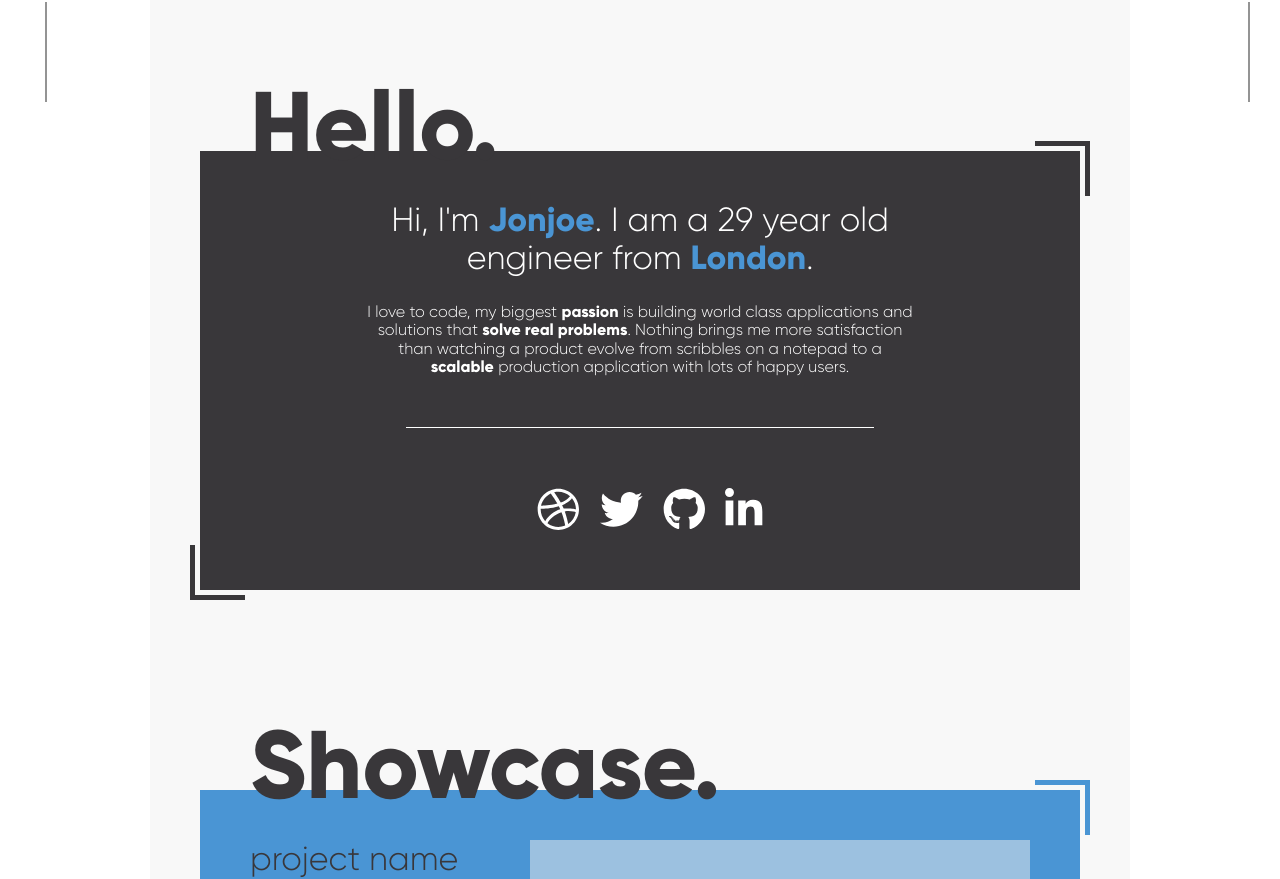
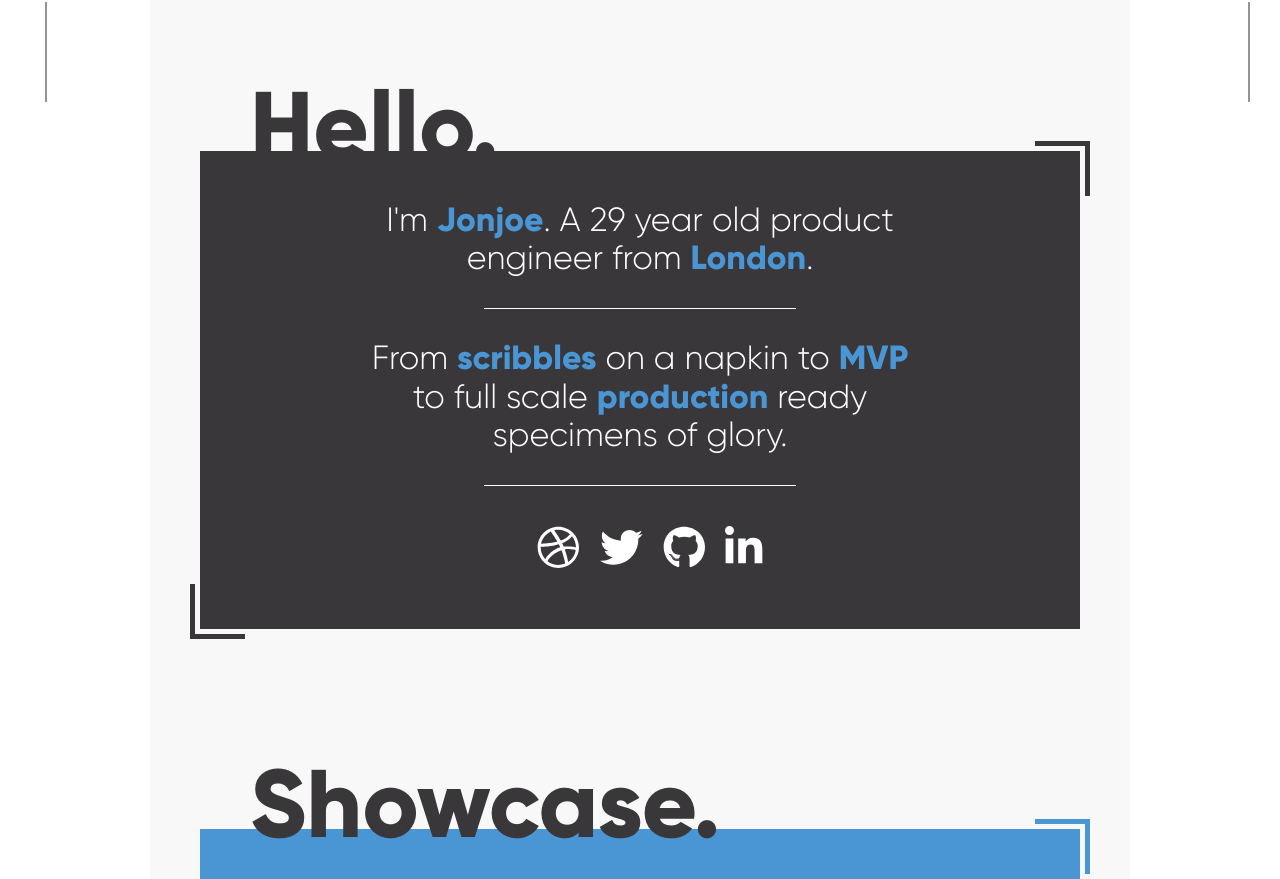
Before and after one commit to Jonjoe/website, a React (Create React App) app: page / in a window 1280 px wide. Shown: the part 698-1577 px from the top of the page. Built offline with nearby package versions, Linux system fonts and the light colour scheme; what @fortawesome/pro-duotone-svg-icons, @fortawesome/pro-light-svg-icons, @fortawesome/pro-solid-svg-icons would draw is missing.

Commit message:
1.0 of the hello section

```diff
--- a/src/components/atoms/Divider/Divider.styles.tsx
+++ b/src/components/atoms/Divider/Divider.styles.tsx
@@ -1,7 +1,7 @@
 import styled from "styled-components";
 
 export const Divider = styled.div`
-  width: 60%;
-  margin: 50px 20% 50px 20%;
+  width: 40%;
+  margin: 30px 30% 30px 30%;
   border-bottom: 1px solid white;
 `;
--- a/src/components/atoms/Text/Text.styles.tsx
+++ b/src/components/atoms/Text/Text.styles.tsx
@@ -57,7 +57,6 @@ export const Heading5 = styled.h5<DynamicTypeProps>`
 
   font-size: 2.1rem;
   font-weight: 500;
-  margin-bottom: 25px;
   > strong {
     font-weight: 900;
     color: ${theme.pallet.BLUE};
--- a/src/config/strings.ts
+++ b/src/config/strings.ts
@@ -1,6 +1,8 @@
 const strings = {
-  INTRO_TITLE: "Hi, I'm <strong>Jonjoe</strong>. I am a 29 year old engineer from <strong>London</strong>.",
-  INTRO_CONTENT: "I love to code, my biggest <strong>passion</strong> is building world class applications and solutions that <strong>solve real problems</strong>. Nothing brings me more satisfaction than watching a product evolve from scribbles on a notepad to a <strong>scalable</strong> production application with lots of happy users."
+  INTRO_ONE: "I'm <strong>Jonjoe</strong>. A 29 year old product engineer from <strong>London</strong>.",
+  INTRO_TWO: "From <strong>scribbles</strong> on a napkin to <strong>MVP</strong> to full scale <strong>production</strong> ready specimens of glory.",
+  INTRO_THREE: "From scribbles on a napkin to MVP to full scale production ready specimens of glory.",
+
 }
 
 export default strings;
--- a/src/pages/Home/Home.page.tsx
+++ b/src/pages/Home/Home.page.tsx
@@ -33,12 +33,14 @@ const HomePage: React.FC = () => {
       <Section background={theme.pallet.BLACK} title="Hello">
         <Struct column centered>
           <Text.Heading5 inverted align="center">
-            {parse(strings.INTRO_TITLE) as any}
+            {parse(strings.INTRO_ONE) as any}
           </Text.Heading5>
 
-          <Text.Body inverted align="center">
-            {parse(strings.INTRO_CONTENT) as any}
-          </Text.Body>
+          <Divider />
+
+          <Text.Heading5 inverted align="center">
+            {parse(strings.INTRO_TWO) as any}
+          </Text.Heading5>
 
           <Divider />
 
@@ -51,14 +53,6 @@ const HomePage: React.FC = () => {
           <FeaturedProjects />
         </Struct>
       </Section>
-
-      <Section title="History" background={theme.pallet.RED}>
-        <WorkHistory />
-      </Section>
-
-      <Section title="Say Hi">
-        <SocialLinks />
-      </Section>
     </Page>
   );
 };
```
